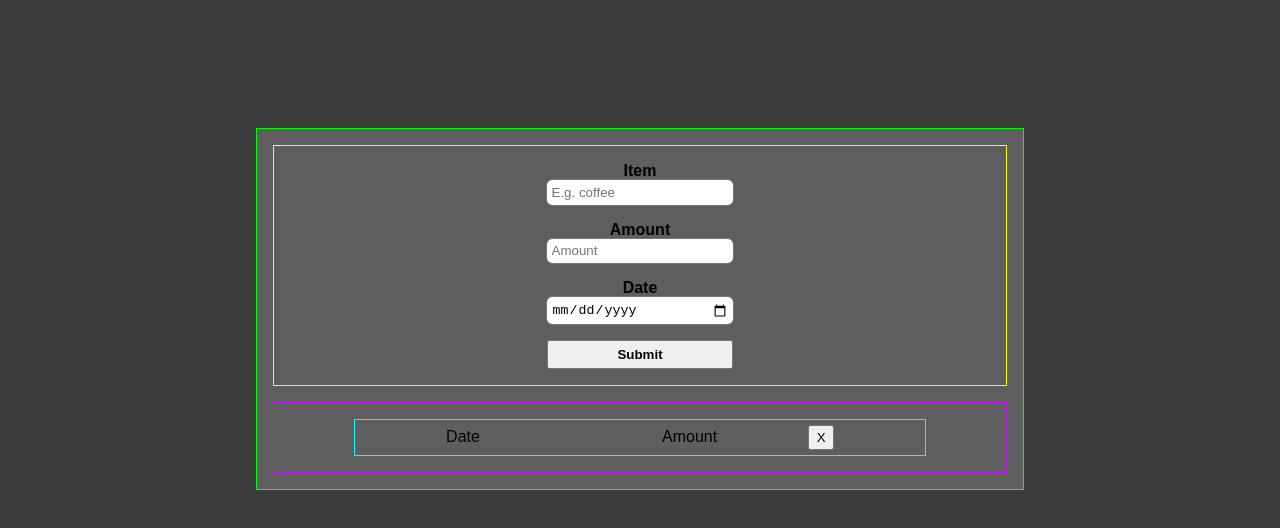
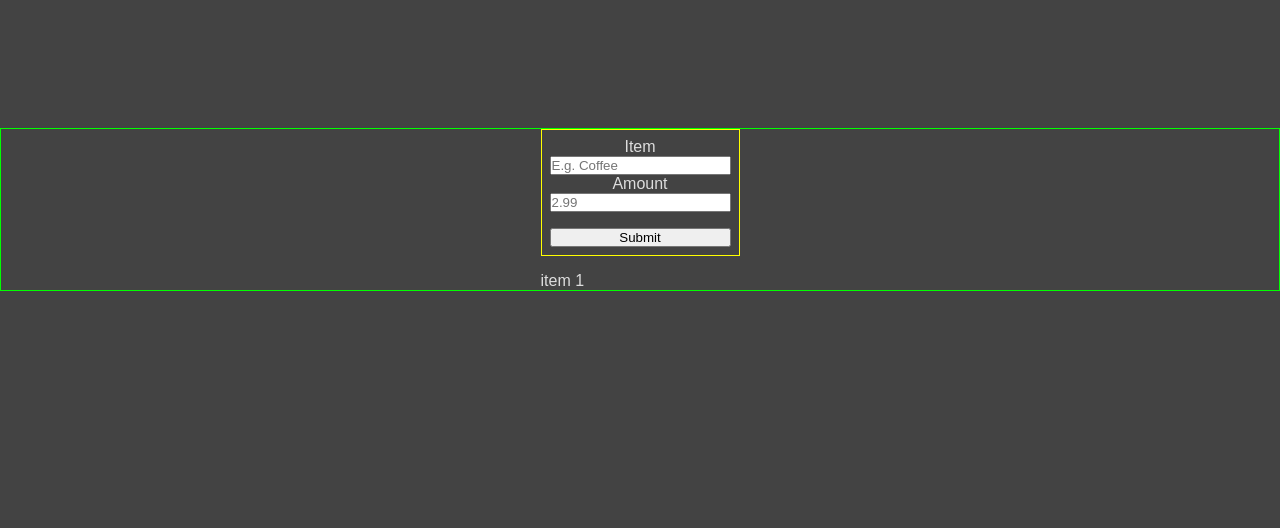
Before and after one commit to MrMaciejM/expense-tracker, a React (Create React App) app: page / in a window 1280 px wide. Shown: the top 528 px of the page. Built offline with nearby package versions, Linux system fonts and the light colour scheme.

Commit message:
added functionality with form to display item upon submit

```diff
--- a/src/App.css
+++ b/src/App.css
@@ -4,6 +4,24 @@
   box-sizing: border-box;
 }
 body {
-  background-color: #3b3b3b;
+  background-color: #434343;
   font-family: sans-serif;
+  color: #ddd;
 }
+
+.appContainer {
+  display: grid;
+  justify-content: center;
+  margin-top: 10%;
+  border: 1px solid lime;
+}
+
+form {
+  display: grid;
+  text-align: center;
+  padding: 0.5rem;
+  border: 1px solid yellow;
+}
+button {
+  margin-top: 1rem;
+}
--- a/src/App.js
+++ b/src/App.js
@@ -1,9 +1,19 @@
+import { useState } from "react";
 import "./App.css";
-import Dashboard from "./Dashboard";
+
+import Form from "./components/Form";
+import DisplayItems from "./components/DisplayItems";
+
 function App() {
+  const [userInput, setUserInput] = useState();
+
+  const handleFormSubmit = (input) => {
+    setUserInput(input);
+  };
   return (
-    <div className="App">
-      <Dashboard></Dashboard>
+    <div className="appContainer">
+      <Form onFormSubmit={handleFormSubmit}></Form>
+      <DisplayItems userInput={userInput}></DisplayItems>
     </div>
   );
 }
--- a/src/Components/Form.css
+++ /dev/null
@@ -1,3 +0,0 @@
-form {
-  border: solid 1px yellow;
-}
--- a/src/Components/Form.js
+++ /dev/null
@@ -1,49 +0,0 @@
-import { useState } from "react";
-import "./Form.css";
-import Items from "./Items";
-
-function Form(props) {
-  const [itemName, setItemName] = useState("");
-
-  const itemNameFunc = (e) => {
-    setItemName(itemName);
-  };
-  const itemAmount = (e) => {
-    //
-  };
-  const itemDate = (e) => {
-    //
-  };
-
-  return (
-    <form
-      onSubmit={(e) => {
-        e.preventDefault();
-      }}
-    >
-      <div className="formBox">
-        <div className="formInputBox">
-          <label>Item</label>
-          <input
-            onChange={itemNameFunc}
-            placeholder="E.g. coffee"
-            type={"text"}
-          />
-        </div>
-        <div className="formInputBox">
-          <label>Amount</label>
-          <input onSubmit={itemAmount} placeholder="Amount" type={"number"} />
-        </div>
-        <div className="formInputBox">
-          <label>Date</label>
-          <input onSubmit={itemDate} type={"date"} />
-        </div>
-        <div className="formInputBox">
-          <button type="submit">Submit</button>
-        </div>
-      </div>
-    </form>
-  );
-}
-
-export default Form;
--- a/src/Components/Items.js
+++ /dev/null
@@ -1,18 +0,0 @@
-import { useState } from "react";
-import Form from "./Form";
-function Items(props) {
-  return (
-    <div className="itemsBox">
-      <ul>
-        <li>
-          <p>Date</p>
-          <p>{props.itemNameFunc}</p>
-          <p>Amount</p>
-          <button className="itemBtn">X</button>
-        </li>
-      </ul>
-    </div>
-  );
-}
-
-export default Items;
--- a/src/Dashboard.css
+++ /dev/null
@@ -1,58 +0,0 @@
-.dashboardContainer {
-  background-color: #5e5e5e;
-  padding: 1rem;
-  margin: 10% 20%;
-  border: solid 1px lime;
-}
-.dashboardContainer Form {
-  display: grid;
-  grid-template-columns: 1fr;
-  justify-items: center;
-}
-.formBox {
-  display: grid;
-  grid-template-columns: 1fr;
-  padding-bottom: 1rem;
-}
-.formInputBox {
-  display: grid;
-}
-label {
-  text-align: center;
-  margin-top: 1rem;
-  font-weight: 600;
-}
-input {
-  padding: 0.3rem;
-  width: 100%;
-  outline: 1px #777 solid;
-  border: none;
-  border-radius: 5px;
-}
-Form button {
-  padding: 0.3rem 0.8rem;
-  margin-top: 1rem;
-  font-weight: 600;
-}
-
-/* List Items */
-.itemsBox {
-  display: grid;
-  border: solid 1px #bd11e9;
-  margin-top: 1rem;
-}
-.itemsBox ul li {
-  display: flex;
-  justify-content: space-evenly;
-  margin-top: 1rem;
-  border: 1px cyan solid;
-  align-items: center;
-  padding: 0.3rem 0;
-}
-.itemsBox ul li:nth-child(1) {
-  margin: 1rem 5rem;
-  /* background-color: lime; */
-}
-.itemBtn {
-  padding: 0.2rem 0.4rem;
-}
--- a/src/Dashboard.js
+++ /dev/null
@@ -1,14 +0,0 @@
-import "./Dashboard.css";
-import Form from "./Components/Form";
-import Items from "./Components/Items";
-
-function Dashboard() {
-  return (
-    <div className="dashboardContainer">
-      <Form></Form>
-      <Items></Items>
-    </div>
-  );
-}
-
-export default Dashboard;
--- /dev/null
+++ b/src/components/DisplayItems.css
@@ -0,0 +1,6 @@
+ul {
+  margin-top: 1rem;
+}
+li {
+  list-style: none;
+}
--- /dev/null
+++ b/src/components/DisplayItems.jsx
@@ -0,0 +1,14 @@
+import "./DisplayItems.css"
+
+
+function DisplayItems(props) {
+    return (
+        <div>
+            <ul>
+                <li>{"item 1"}</li>
+                <li>{props.userInput}</li>
+            </ul>
+        </div>
+    )
+}
+export default DisplayItems;
--- /dev/null
+++ b/src/components/Form.jsx
@@ -0,0 +1,28 @@
+import React from "react";
+import { useState } from "react";
+
+export default function Form(props) {
+
+  const [userInputForm, setUserInputForm] = useState(null);
+
+  function handleInputChange(e) {
+    setUserInputForm(e.target.value);
+  }
+
+  function handleSubmit(event) {
+    event.preventDefault();
+    props.onFormSubmit(userInputForm);
+  }
+
+  return (
+    <div>
+    <form onSubmit={handleSubmit} >
+      <label>Item</label>
+      <input value={userInputForm} onChange={handleInputChange}  placeholder="E.g. Coffee" type={"text"} />
+      <label>Amount</label>
+      <input placeholder="2.99" type={"number"} />
+      <button type="submit">Submit</button>
+    </form>
+    </div>
+  );
+}
```
Also changed, not shown: src/Components/Items.css (deleted).
